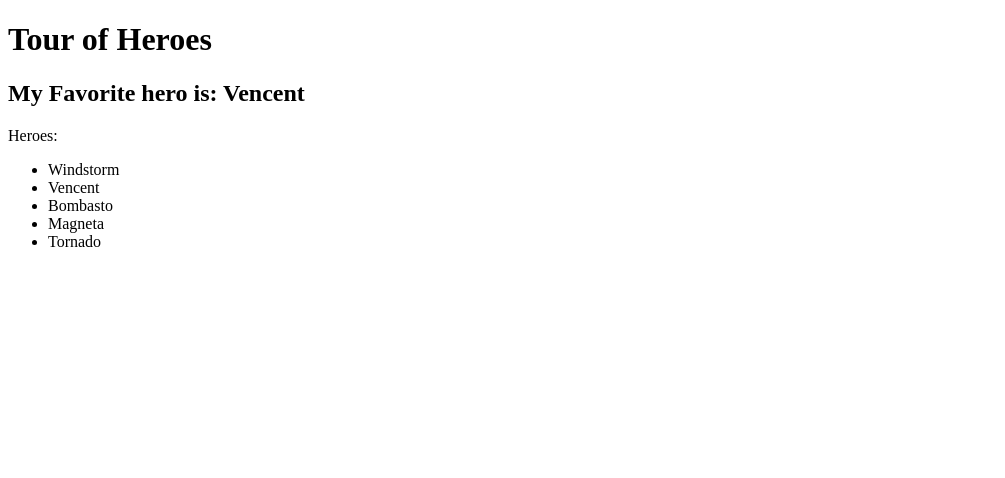
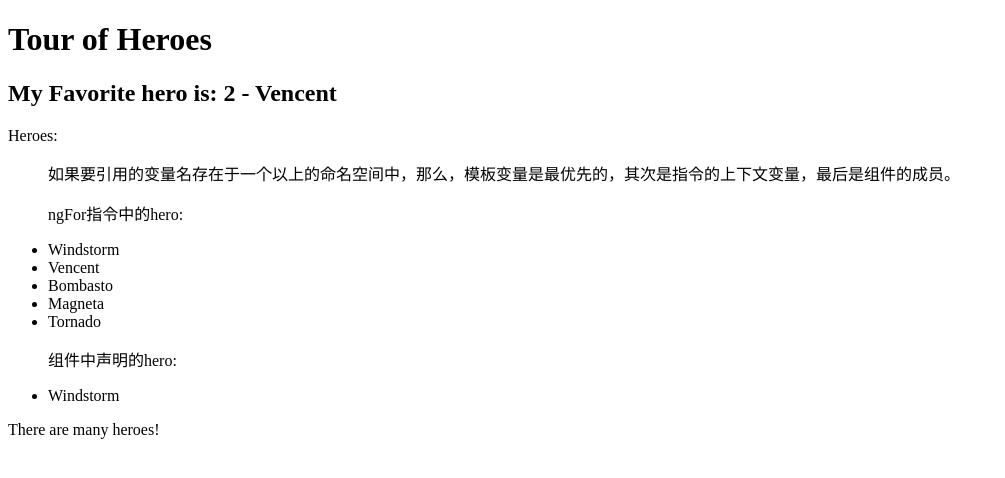
Before and after one commit to JimmyGuu/demos, an Angular app in the folder 01_learn/angular-learn-doc-eg/displaying-data/: page / in a window 1280 px wide. Shown: the top 478 px of the page, without its empty margins (0-1005 px from the left). Built offline with nearby package versions, Linux system fonts and the light colour scheme.

Commit message:
angular learn.

```diff
--- a/01_learn/angular-learn-doc-eg/displaying-data/src/app/app.component.html
+++ b/01_learn/angular-learn-doc-eg/displaying-data/src/app/app.component.html
@@ -1,8 +1,13 @@
 <h1>{{ title }}</h1>
-<h2>My Favorite hero is: {{ myHero }}</h2>
+<h2>My Favorite hero is: {{ myHero.id + ' - ' + myHero.name }}</h2>
 <p>Heroes: </p>
 <ul>
-  <li *ngFor="let hero of Heroes">
-    {{ hero }}
+  <p>如果要引用的变量名存在于一个以上的命名空间中，那么，模板变量是最优先的，其次是指令的上下文变量，最后是组件的成员。</p>
+  <p>ngFor指令中的hero:</p>
+  <li *ngFor="let hero of heroes">
+    {{ hero.name }}
   </li>
+  <p>组件中声明的hero:</p>
+  <li *ngIf="hero">{{ hero.name }}</li>
 </ul>
+<p *ngIf="heroes.length > 3">There are many heroes!</p>
--- a/01_learn/angular-learn-doc-eg/displaying-data/src/app/app.component.ts
+++ b/01_learn/angular-learn-doc-eg/displaying-data/src/app/app.component.ts
@@ -1,4 +1,5 @@
 import { Component } from '@angular/core';
+import { Hero } from './hero';
 
 @Component({
 	// 自定义标签的名称
@@ -13,12 +14,21 @@ export class AppComponent {
 	// title = 'Tour of Heroes';
 	// myHero = 'Vencent';
 	title: string;
-	myHero: string;
-	Heroes = ['Windstorm', 'Vencent', 'Bombasto', 'Magneta', 'Tornado',]
+	myHero: Hero;
+	// heroes = ['Windstorm', 'Vencent', 'Bombasto', 'Magneta', 'Tornado',]
+	heroes = [
+		new Hero(1, 'Windstorm'),
+		new Hero(2, 'Vencent'),
+		new Hero(3, 'Bombasto'),
+		new Hero(4, 'Magneta'),
+		new Hero(5, 'Tornado')
+	];
+	// 上下文命名冲突测试
+	hero = this.heroes[0];
 
 	// 构造函数来声明和初始化属性
 	constructor() {
 		this.title = 'Tour of Heroes';
-		this.myHero = this.Heroes[1];
+		this.myHero = this.heroes[1];
 	}
 }
--- /dev/null
+++ b/01_learn/angular-learn-doc-eg/displaying-data/src/app/hero.ts
@@ -0,0 +1,6 @@
+export class Hero {
+	constructor(
+		public id: number,
+		public name: string
+	) { }
+}
```
